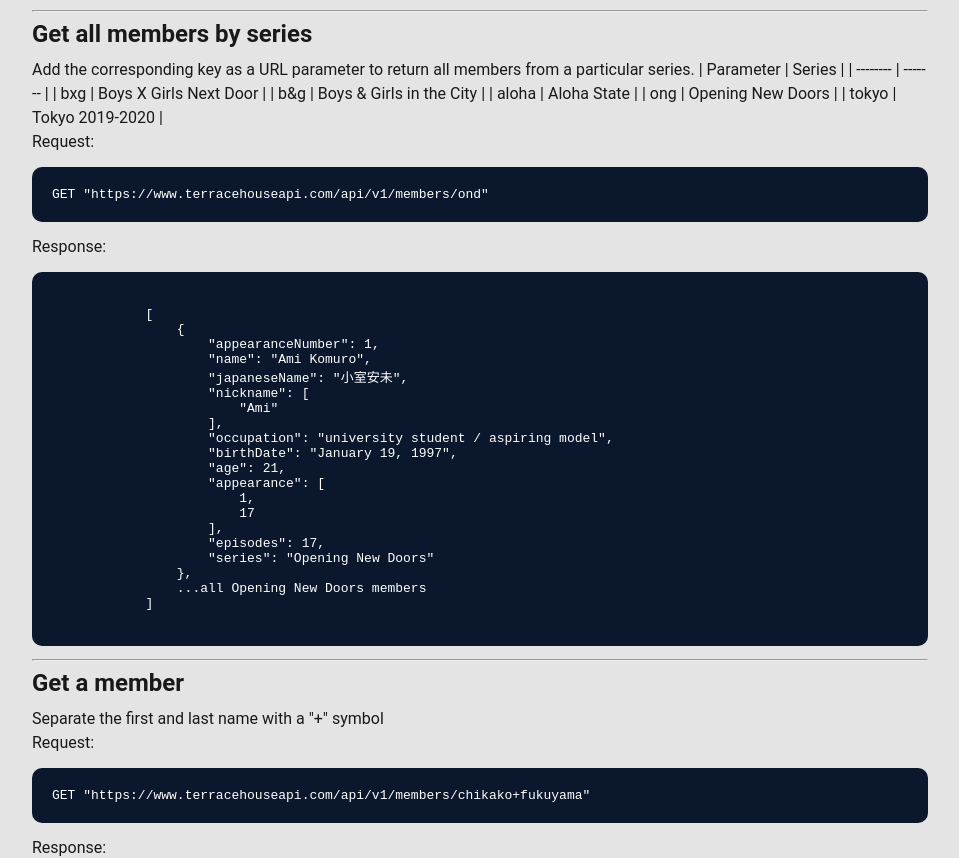
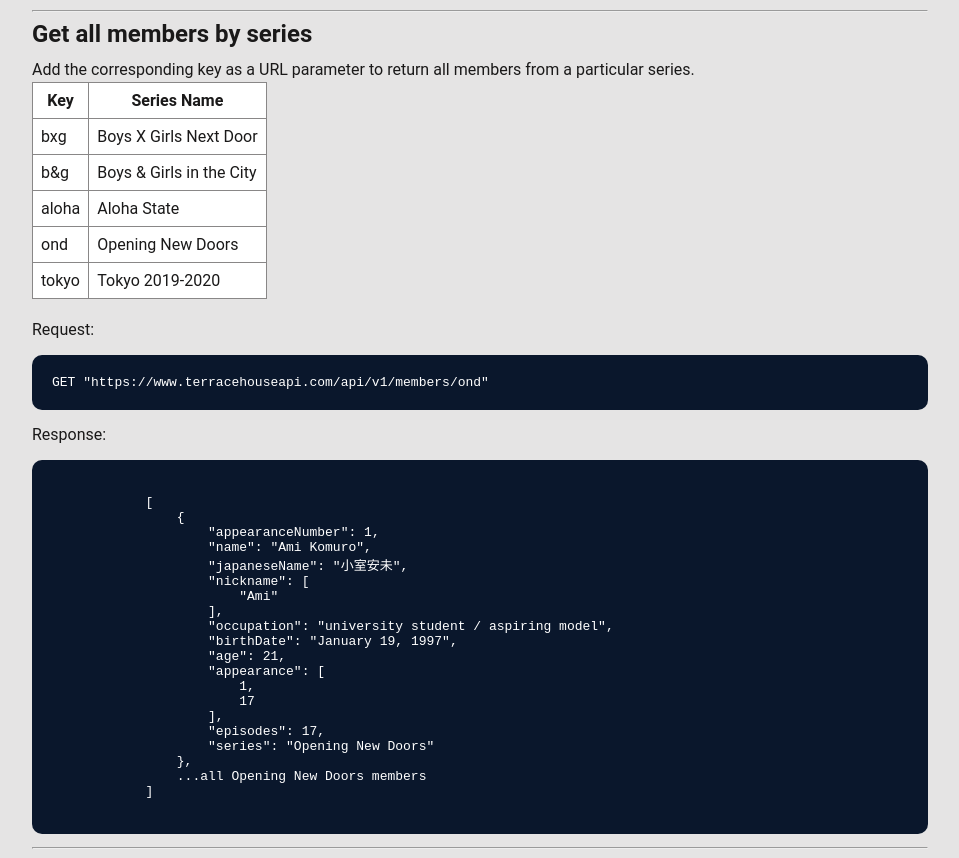
Before and after one commit to Parker9706/terrace-house-api, a website: page src/frontend/index.html in a window 1280 px wide. Shown: the part 1355-2213 px from the top of the page, without its empty margins (160-1119 px from the left). Drawn offline with Linux system fonts and the light colour scheme.

Commit message:
Adjusted new table

```diff
--- a/src/frontend/index.html
+++ b/src/frontend/index.html
@@ -16,10 +16,11 @@
     <main>
         <section id="documentation">
             <h1 id="introduction">Introduction</h1>
-            <p>Terrace House API is an open-source resource that gives developers access to member data and quotes from Terrace House to build fun applications and projects. </p>
+            <p>Terrace House API is an open-source resource that gives developers access to member data and quotes from
+                Terrace House to build fun applications and projects. </p>
             <br>
-            <a class="github-button" href="https://github.com/parkerhutcheson/terrace-house-api" data-icon="octicon-star"
-            aria-label="Star buttons/github-buttons on GitHub">Star</a>
+            <a class="github-button" href="https://github.com/parkerhutcheson/terrace-house-api"
+                data-icon="octicon-star" aria-label="Star buttons/github-buttons on GitHub">Star</a>
             <hr>
             <br>
             <h1 id="endpoints">Endpoints</h1>
@@ -63,14 +64,34 @@
             </code></pre>
             <hr>
             <h1 id="get-all-members-by-series">Get all members by series</h1>
-            <p>Add the corresponding key as a URL parameter to return all members from a particular series.
-            | Parameter    |      Series      |
-            |   --------   |      -------     |
-            | bxg  | Boys X Girls Next Door   |
-            | b&amp;g | Boys &amp; Girls in the City  |
-            | aloha    | Aloha State          |
-            | ong    | Opening New Doors      |
-            | tokyo    | Tokyo 2019-2020      |</p>
+            <p>Add the corresponding key as a URL parameter to return all members from a particular series.</p>
+            <table>
+                <tr>
+                    <th>Key</th>
+                    <th>Series Name</th>
+                </tr>
+                <tr>
+                    <td>bxg</td>
+                    <td>Boys X Girls Next Door</td>
+                </tr>
+                <tr>
+                    <td>b&g</td>
+                    <td>Boys & Girls in the City</td>
+                </tr>
+                <tr>
+                    <td>aloha</td>
+                    <td>Aloha State</td>
+                </tr>
+                <tr>
+                    <td>ond</td>
+                    <td>Opening New Doors</td>
+                </tr>
+                <tr>
+                    <td>tokyo</td>
+                    <td>Tokyo 2019-2020</td>
+                </tr>
+            </table>
+            <br>
             <p>Request:</p>
             <pre><code class="lang-shell"><span class="hljs-attribute">GET</span> <span class="hljs-string">"https://www.terracehouseapi.com/api/v1/members/ond"</span></code></pre>
             <p>Response:</p>
@@ -125,7 +146,8 @@
             </code></pre>
             <hr>
             <h1 id="search-by-name-or-nickname">Search by name or nickname</h1>
-            <p>Use a general search to look for members, including nicknames! This endpoint can bring back multiple members with similar names, or help you find a specific member by their nick name. </p>
+            <p>Use a general search to look for members, including nicknames! This endpoint can bring back multiple
+                members with similar names, or help you find a specific member by their nick name. </p>
             <p>Request:</p>
             <pre><code class="lang-shell"><span class="hljs-attribute">GET</span> <span class="hljs-string">"https://www.terracehouseapi.com/api/v1/members/tap"</span></code></pre>
             <p>Response:</p>
@@ -164,7 +186,8 @@
             </code></pre>
             <hr>
             <h1 id="get-all-quotes-from-a-member">Get all quotes from a member</h1>
-            <p>This endpoint will fetch all quotes from a member, depending on if there are any available. Like in the members endpoint, provide the first name and last name separated by a &quot;+&quot; symbol.</p>
+            <p>This endpoint will fetch all quotes from a member, depending on if there are any available. Like in the
+                members endpoint, provide the first name and last name separated by a &quot;+&quot; symbol.</p>
             <p>Request:</p>
             <pre><code class="lang-shell"><span class="hljs-attribute">GET</span> <span class="hljs-string">"https://www.terracehouseapi.com/api/v1/quotes/minori+nakada"</span>
             </code></pre>
@@ -195,22 +218,28 @@
             <p><a href="www.github.com/parkerhutcheson/terrace-house-api">Terrace House API Repository</a></p>
             <hr>
             <h1 id="authentication">Authentication</h1>
-            <p>No authentication is currently in place, however, there is a rate limit of 10,000 requests per 15 minutes. If you exceed this, you will receive a status code 429, and will need to wait before making additional requests. </p>
+            <p>No authentication is currently in place, however, there is a rate limit of 10,000 requests per 15
+                minutes. If you exceed this, you will receive a status code 429, and will need to wait before making
+                additional requests. </p>
             <p>Any excessive use of this API will be limited to prevent impact to other users.</p>
             <hr>
 
             <h1 id="local-development">Local Development</h1>
             <h2 id="prerequisites-">Prerequisites:</h2>
             <p>Node.js version 12.0 or later
-            Clone this <a href="www.github.com/parkerhutcheson/terrace-house-api">repository</a> to your local machine.</p>
+                Clone this <a href="www.github.com/parkerhutcheson/terrace-house-api">repository</a> to your local
+                machine.</p>
             <h2 id="setup">Setup</h2>
             <p>Run the following command in your terminal:</p>
             <pre><code class="lang-bash">npm <span class="hljs-keyword">run</span><span class="bash"> start</span></code></pre>
             <p>The server will begin running on localhost:3000. </p>
             <hr>
             <h1 id="license">License</h1>
-            <p>Terrace House API has been developed by Parker Hutcheson. All data is provided by public online resources and therefore might not be 100% accurate. Please see how to contribute above to improve or correct data.</p>
-            <p>Copyright (c) © 2023 Parker Hutcheson. Terrace House is a registered trademark of Fuji Television Network, Inc. East Entertainment Co., Ltd. フジテレビ イースト・エンタテインメント.フジテレビ イースト・エンタテインメント.</p>
+            <p>Terrace House API has been developed by Parker Hutcheson. All data is provided by public online resources
+                and therefore might not be 100% accurate. Please see how to contribute above to improve or correct data.
+            </p>
+            <p>Copyright (c) © 2023 Parker Hutcheson. Terrace House is a registered trademark of Fuji Television
+                Network, Inc. East Entertainment Co., Ltd. フジテレビ イースト・エンタテインメント.フジテレビ イースト・エンタテインメント.</p>
 
         </section>
     </main>
--- a/src/frontend/styles.css
+++ b/src/frontend/styles.css
@@ -32,6 +32,26 @@
   background-color: #e5e4e4;
 }
 
+table {
+  border-collapse: collapse;
+  min-width: 200px;
+  max-width: 35%;
+  background-color: white;
+}
+
+th, td {
+  border: 1px solid #898787;
+  padding: 8px;
+}
+
+th {
+  background-color: #ffffff;
+}
+
+/* tr:nth-child(even) {
+  background-color: #ffffff;
+} */
+
 h1 {
   margin-bottom: 10px;
 }
```
Lines whose indentation alone changed are shown as unchanged.
